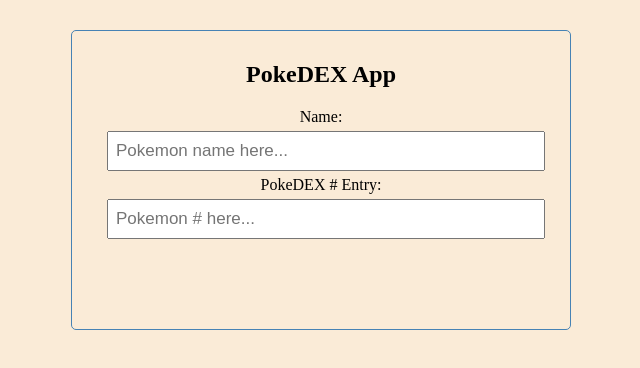
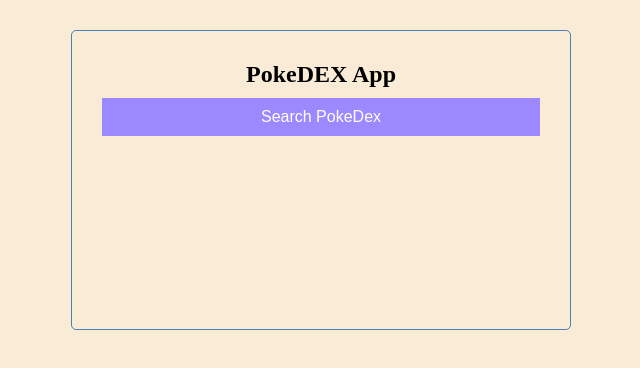
Before and after one commit to JDixon1995/PokeAPI-w-React, a React (Create React App) app in the folder client/: page / in a window 1280 px wide. Shown: the top 368 px of the page, without its empty margins (319-959 px from the left). Built offline with nearby package versions, Linux system fonts and the light colour scheme.

Commit message:
added Button component, and state to App.js.

```diff
--- a/client/src/App.css
+++ /dev/null
@@ -1,38 +0,0 @@
-.App {
-  text-align: center;
-}
-
-.App-logo {
-  height: 40vmin;
-  pointer-events: none;
-}
-
-@media (prefers-reduced-motion: no-preference) {
-  .App-logo {
-    animation: App-logo-spin infinite 20s linear;
-  }
-}
-
-.App-header {
-  background-color: #282c34;
-  min-height: 100vh;
-  display: flex;
-  flex-direction: column;
-  align-items: center;
-  justify-content: center;
-  font-size: calc(10px + 2vmin);
-  color: white;
-}
-
-.App-link {
-  color: #61dafb;
-}
-
-@keyframes App-logo-spin {
-  from {
-    transform: rotate(0deg);
-  }
-  to {
-    transform: rotate(360deg);
-  }
-}
--- a/client/src/App.js
+++ b/client/src/App.js
@@ -1,12 +1,17 @@
-import './App.css';
+import { useState } from 'react'
 import Header from './components/Header'
+import Button from './components/Button'
 import InputForm from './components/InputForm'
 
 const App = () => {
+
+  const [ showSearchForm, setShowSearchForm ] = useState(false)
+
   return (
     <div className="container">
       <Header />
-      <InputForm />
+      <Button text='Search PokeDex' />
+      {!showSearchForm ? '' : <InputForm />}
     </div>
   );
 }
--- /dev/null
+++ b/client/src/components/Button.js
@@ -0,0 +1,8 @@
+import React from 'react'
+
+const Button = ({ text }) => {
+    return (
+        <button className='btn' >{text}</button>
+    )
+}
+export default Button
--- a/client/src/index.css
+++ b/client/src/index.css
@@ -21,6 +21,19 @@
   border-radius: 5px;
 }
 
+.btn {
+  cursor: pointer;
+  background-color: #9c88ff;
+  box-shadow: var(--box-shadow);
+  color: #fff;
+  border: 0;
+  display: block;
+  font-size: 16px;
+  margin: 10px 0 30px;
+  padding: 10px;
+  width: 100%;
+}
+
 .form-control {
   margin: 20px 0;
 }
```
